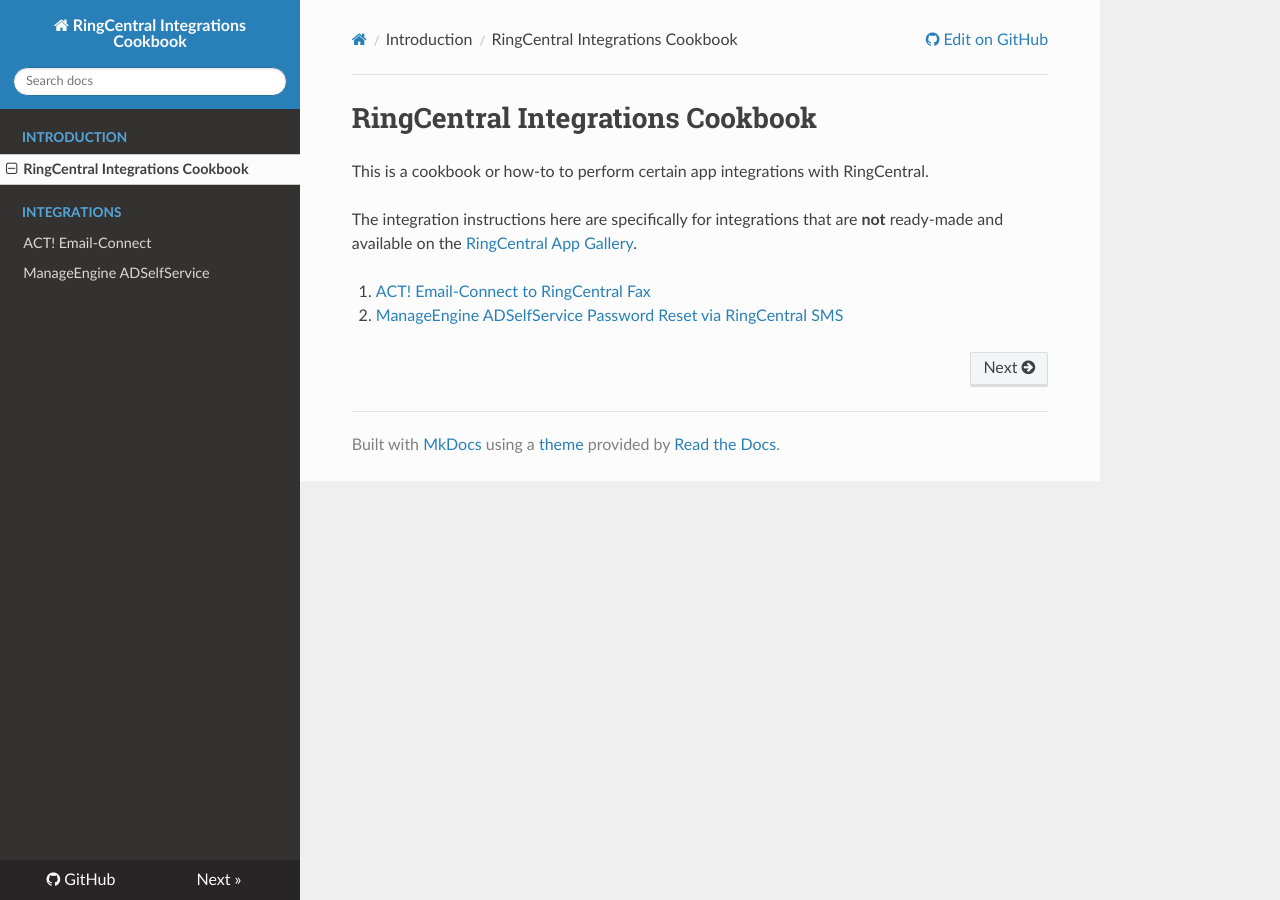
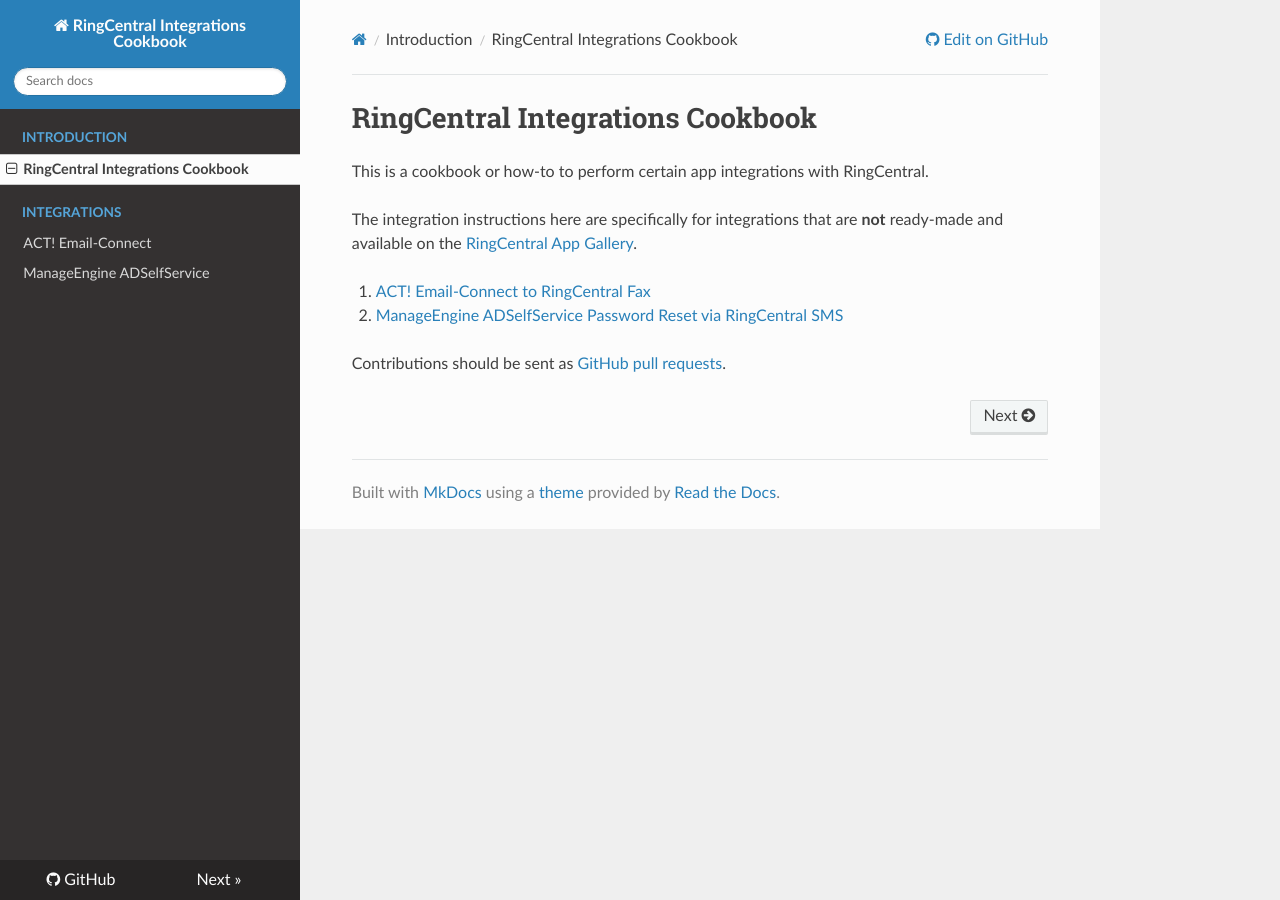
Before and after one commit to grokify/ringcentral-content, an MkDocs documentation site: the page built from docs/index.md, in a window 1280 px wide. Built offline with MkDocs 1.6.1, drawn with Linux system fonts in a browser that asks for light colours; nearby versions of some CDN libraries; old or Windows-style settings are respelled for this version of MkDocs.

Commit message:
update docs

```diff
--- a/docs/index.md
+++ b/docs/index.md
@@ -7,3 +7,5 @@ The integration instructions here are specifically for integrations that are **n
 
 1. [ACT! Email-Connect to RingCentral Fax](integrations/act/act_email_connect_fax.md)
 1. [ManageEngine ADSelfService Password Reset via RingCentral SMS](integrations/manageengine/self_service_password_sms.md)
+
+Contributions should be sent as [GitHub pull requests](https://github.com/grokify/ringcentral-integrations-cookbook).
```
